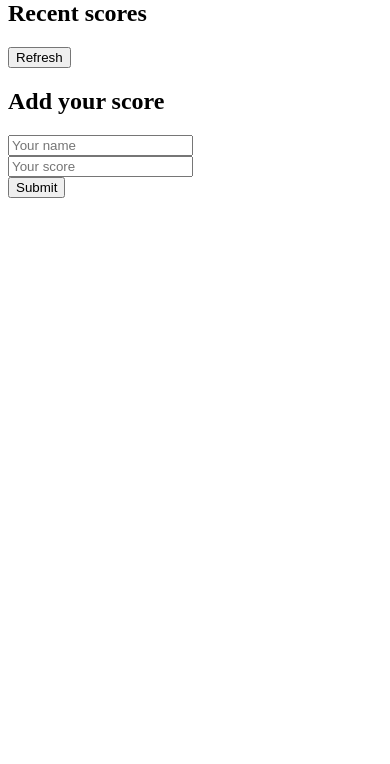
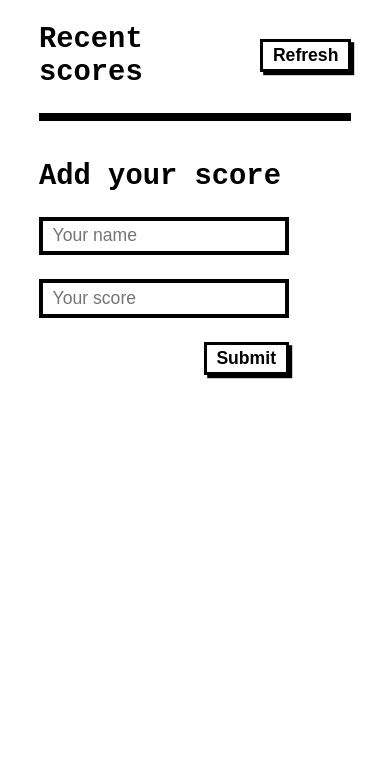
Before and after one commit to SnakyMz/Leaderboard, a website built with webpack: page src/index.html in a window 390 px wide. Shown: the part 80-844 px from the top of the page. Built offline with nearby package versions, Linux system fonts and the light colour scheme.

Commit message:
Add mobile version

```diff
--- a/src/style.css
+++ b/src/style.css
@@ -0,0 +1,79 @@
+* {
+    box-sizing: border-box;
+    padding: 0;
+    margin: 0;
+}
+
+body {
+    font-family: monospace;
+    font-size: 1.2rem;
+}
+
+h1 {
+    margin: 5% 0 0 3%;
+}
+
+#scores {
+    padding: 10%;
+}
+
+.scoreboardHead {
+    display: inline-flex;
+    justify-content: space-between;
+    align-items: center;
+    width: 100%;
+    margin-bottom: 1.5rem;
+}
+
+.btn {
+    background-color: white;
+    border: 0.2rem solid black;
+    box-shadow: 0.2rem 0.2rem 0 black;
+    font-weight: 600;
+    padding: 0.2rem 0.6rem;
+    font-size: 1.1rem;
+}
+
+.btn:hover {
+    background-color: black;
+    color: white;
+}
+
+.scoreboard {
+    border: 0.3rem solid black;
+}
+
+.scoreboard li {
+    list-style: none;
+    padding: 0.2rem 0.5rem;
+}
+
+.scoreboard li:nth-child(even) {
+    background-color: lightgrey;
+}
+
+#scoreAdder {
+    padding: 0 10% 5% 10%;
+}
+
+form {
+    display: flex;
+    flex-direction: column;
+    width: 80%;
+    margin-top: 1.5rem;
+}
+
+.playerInput {
+    margin-bottom: 1.5rem;
+}
+
+.playerInput {
+    padding: 0.3rem 0.6rem;
+    font-size: 1.1rem;
+    width: 100%;
+    border: 0.3rem solid black;
+}
+
+.submitBtn {
+    align-self: flex-end;
+}
```
Also changed, not shown: src/index.html (+0 -2 lines).
